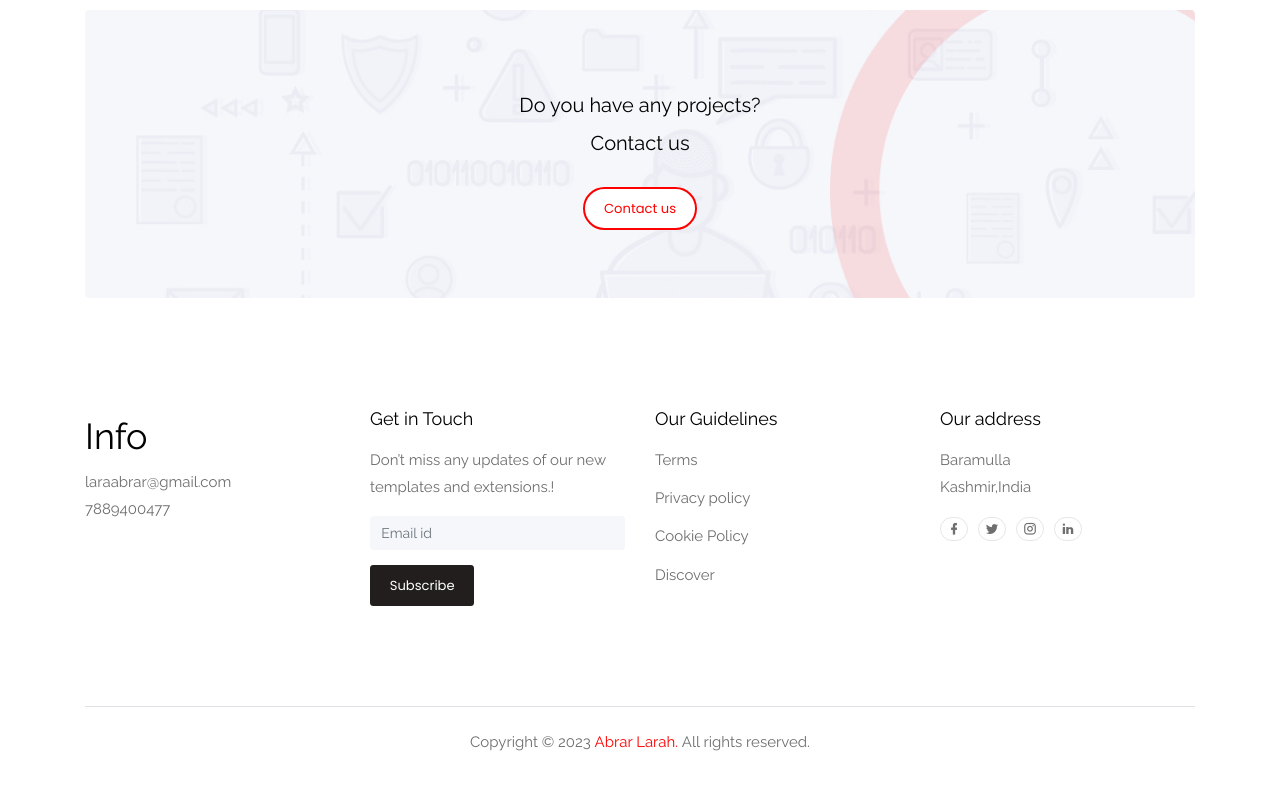
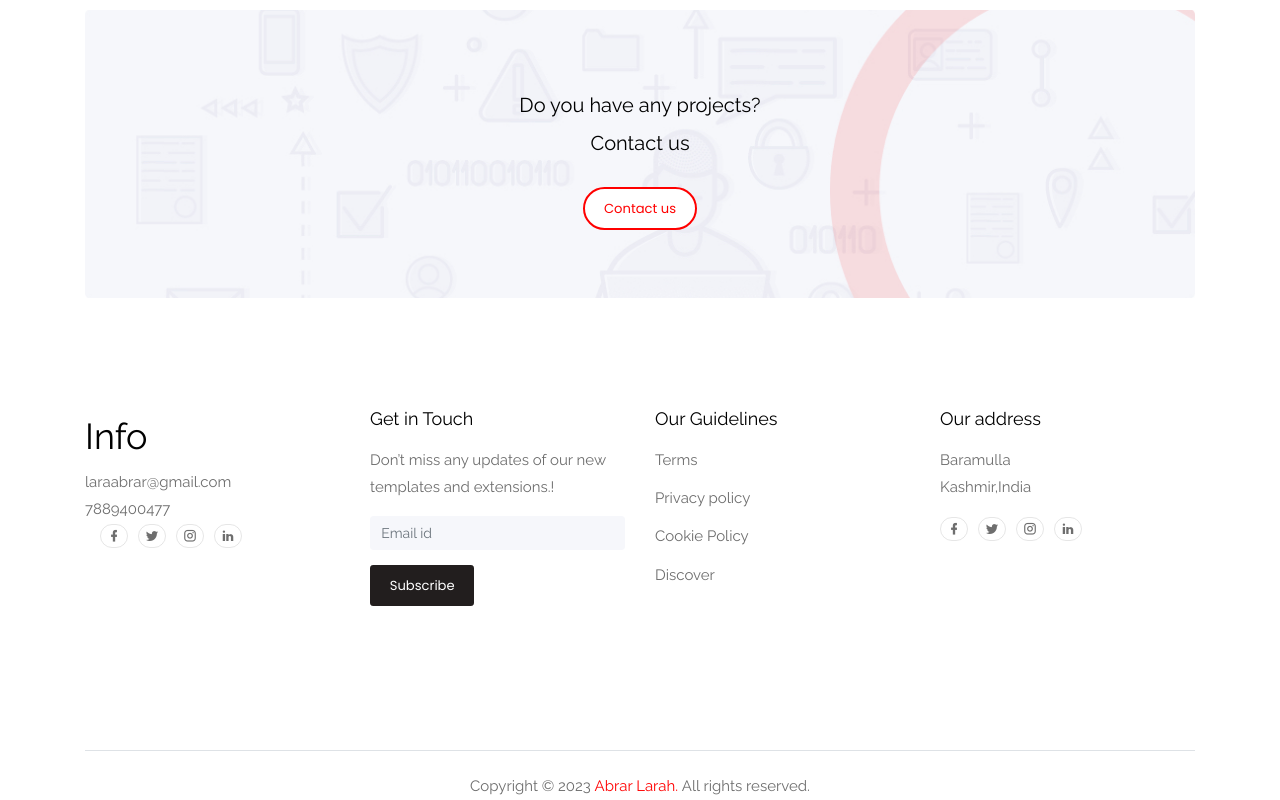
Before and after one commit to abrarlarah/earthly, a website: page index.html in a window 1280 px wide. Shown: the part 7840-8640 px from the top of the page. Before the commit the page ends 8596 px from the top, so only its background shows below. Drawn offline with nearby package versions, Linux system fonts and the light colour scheme.

Commit message:
Update index.html

```diff
--- a/index.html
+++ b/index.html
@@ -761,7 +761,7 @@
 
 
 
-      <section class="contact-details" id="contact-details-section">
+       <section class="contact-details" id="contact-details-section">
         <div class="row text-center text-md-left">
           <div class="col-12 col-md-6 col-lg-3 grid-margin">
             <!-- <img src="images/Group2.svg" alt="" class="pb-2"> -->
@@ -769,8 +769,20 @@
               <h1>Info</h1>
               <p class="text-muted m-0">laraabrar@gmail.com</p>
               <p class="text-muted m-0">7889400477</p>
+
+            <div class="col-12 col-md-6 col-lg-3 grid-margin">
+
+                <div class="d-flex justify-content-center justify-content-md-start">
+                  <a href="https://www.facebook.com/abrar.lara/   "><span class="mdi mdi-facebook"></span></a>
+                  <a href="https://twitter.com/Abrar_larah        "><span class="mdi mdi-twitter"></span></a>
+                  <a href="https://www.instagram.com/abrar_lara/  "><span class="mdi mdi-instagram"></span></a>
+                  <a href="#"><span class="mdi mdi-linkedin"></span></a>
+                </div></div>
             </div>
           </div>
+
+
+
           <div class="col-12 col-md-6 col-lg-3 grid-margin">
             <h5 class="pb-2">Get in Touch</h5>
             <p class="text-muted">Don’t miss any updates of our new templates and extensions.!</p>
```
